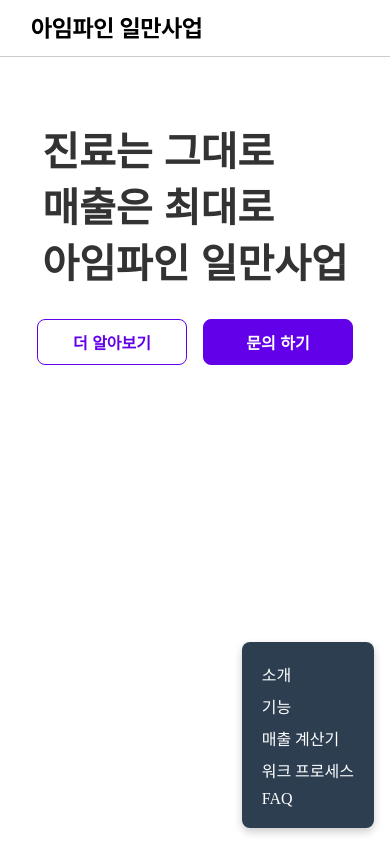
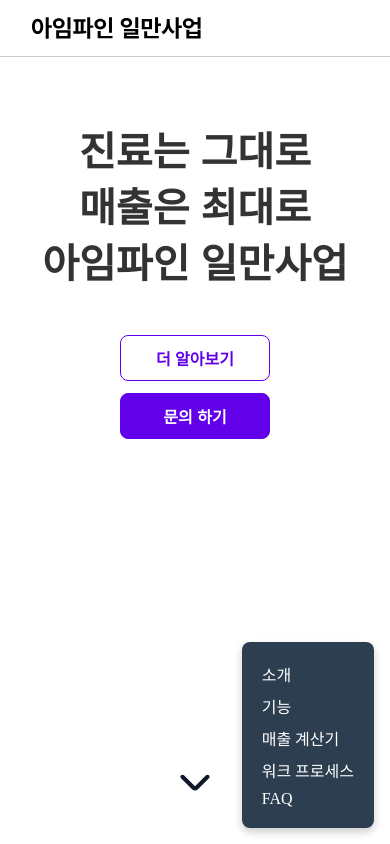
Before and after one commit to Leonamin/ilman-business, a Nuxt app: page / in a window 390 px wide. Shown: the top 844 px of the page. Built offline with nearby package versions, Linux system fonts and the light colour scheme.

Commit message:
# ADD - 소개 화면 하단 위아래 애니메이션 화살표 구현

```diff
--- a/components/introduction/page/Introduction.vue
+++ b/components/introduction/page/Introduction.vue
@@ -9,12 +9,9 @@
 
 <template>
   <div class="layout">
-
     <IndexHeader/>
     <div class="main-content">
-      <div>
-        <h1 class="animate-content">진료는 그대로<br>매출은 최대로<br>아임파인 일만사업</h1>
-      </div>
+      <h1 class="animate-content">진료는 그대로<br>매출은 최대로<br>아임파인 일만사업</h1>
       <div class="button-list animate-content">
         <SolidButton
             width="150px"
@@ -32,59 +29,55 @@
         />
       </div>
     </div>
+    <a href="#feature">
+      <div class="arrow-container">
+        <img src="~/assets/svgs/icons/icon_chevron_down.svg" alt="Arrow" class="arrow"/>
+      </div>
+    </a>
   </div>
 </template>
 
 <style scoped>
+/* 레이아웃 */
 .layout {
   display: flex;
   flex-direction: column;
-  justify-content: center;
+  justify-content: start;
   align-items: center;
   width: 100%;
+  height: 100vh;
+
   scroll-behavior: smooth;
 }
 
+
+/* 메인 컨텐츠 */
 .main-content {
   background-color: var(--color-bg-primary);
   display: flex;
-  width: 100%;
-  height: 100vh;
   align-items: center;
-  justify-content: start;
   flex-direction: column;
+  flex-grow: 1;
+  gap: 16px;
 }
 
 .main-content h1 {
   font-size: 4rem;
   font-weight: 700;
   line-height: 1.4;
-  text-align: left;
-  color: #333;
-  font-family: 'Noto Sans KR', sans-serif;
-}
-
-.main-content h5 {
-  font-size: 1.5rem;
-  font-weight: 400;
   text-align: center;
   color: #333;
   font-family: 'Noto Sans KR', sans-serif;
 }
 
-/* 초기 상태 */
-h1, h5 {
+/* 애니메이션 초기 상태 */
+.animate-content {
   opacity: 0;
   transform: translateY(-30px);
+  animation: fadeIn 1s linear forwards;
+  animation-delay: 1s;
 }
 
-/* 애니메이션 활성화 */
-.animate-content {
-  animation: fadeIn 1s linear forwards;
-  animation-delay: 1s; /* 1초 뒤에 시작 */
-}
-
-/* Keyframes 정의 */
 @keyframes fadeIn {
   from {
     opacity: 0;
@@ -96,9 +89,8 @@
   }
 }
 
+/* 버튼 리스트 */
 .button-list {
-  opacity: 0;
-  transform: translateY(-30px);
   display: flex;
   flex-direction: row;
   justify-content: center;
@@ -106,6 +98,31 @@
   gap: 16px;
 }
 
+/* 화살표 컨테이너 */
+.arrow-container {
+  display: flex;
+  justify-content: center;
+  align-items: flex-end;
+  width: 100%; /* 부모 컨테이너 너비에 맞춤 */
+  padding-bottom: 16px; /* 하단 패딩 */
+}
+
+/* 화살표 애니메이션 */
+.arrow {
+  width: 50px;
+  animation: moveUpDown 2s infinite;
+}
+
+@keyframes moveUpDown {
+  0%, 100% {
+    transform: translateY(0);
+  }
+  50% {
+    transform: translateY(-20px);
+  }
+}
+
+/* 반응형 디자인 */
 @media (max-width: 768px) {
   .main-content {
     padding-top: 40px;
@@ -115,8 +132,9 @@
     font-size: 2.5rem;
   }
 
-  .main-content h5 {
-    font-size: 1rem;
+  .button-list {
+    flex-direction: column;
+    gap: 12px;
   }
 }
 </style>
```
Also changed, not shown: assets/svgs/icons/icon_chevron_down.svg (added).
